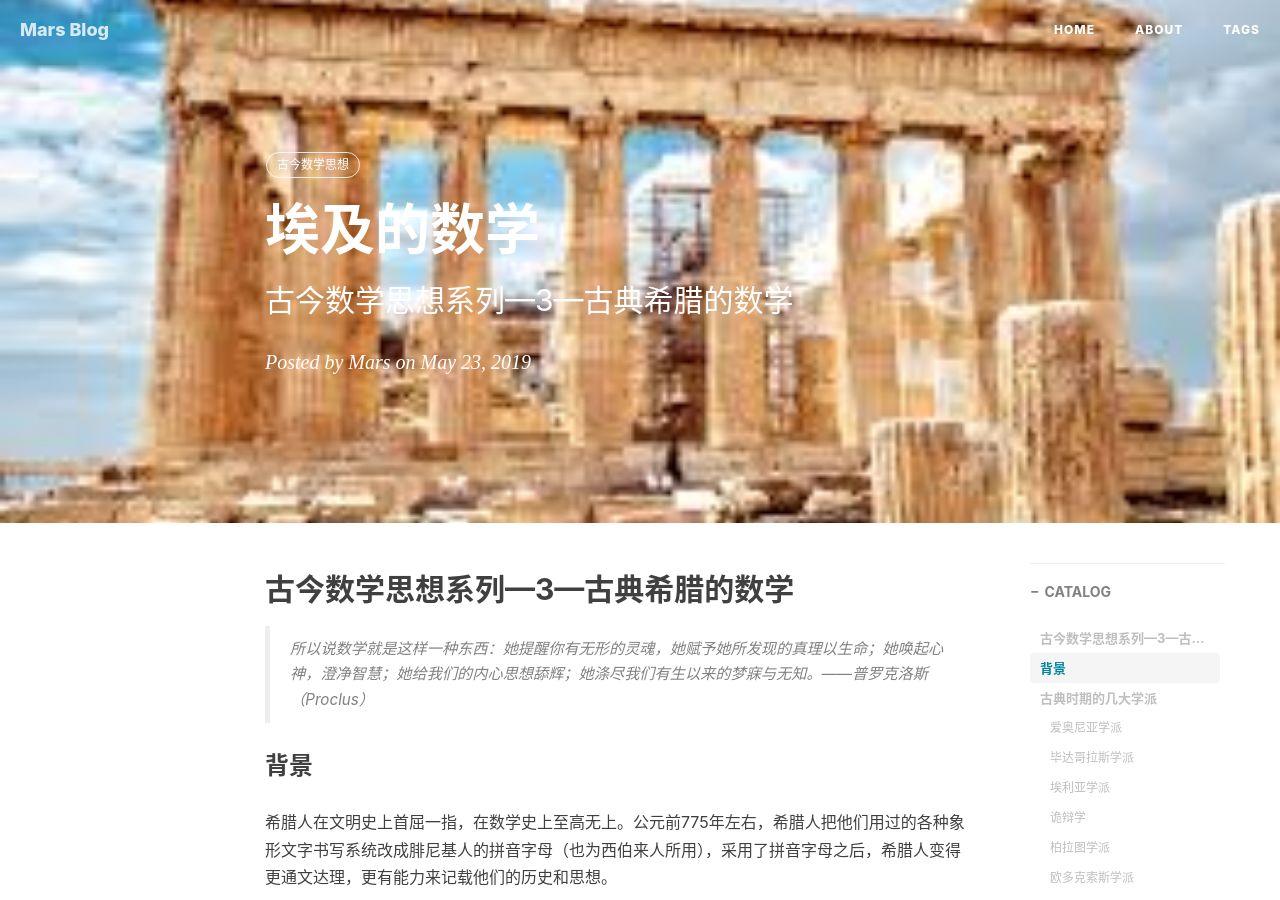
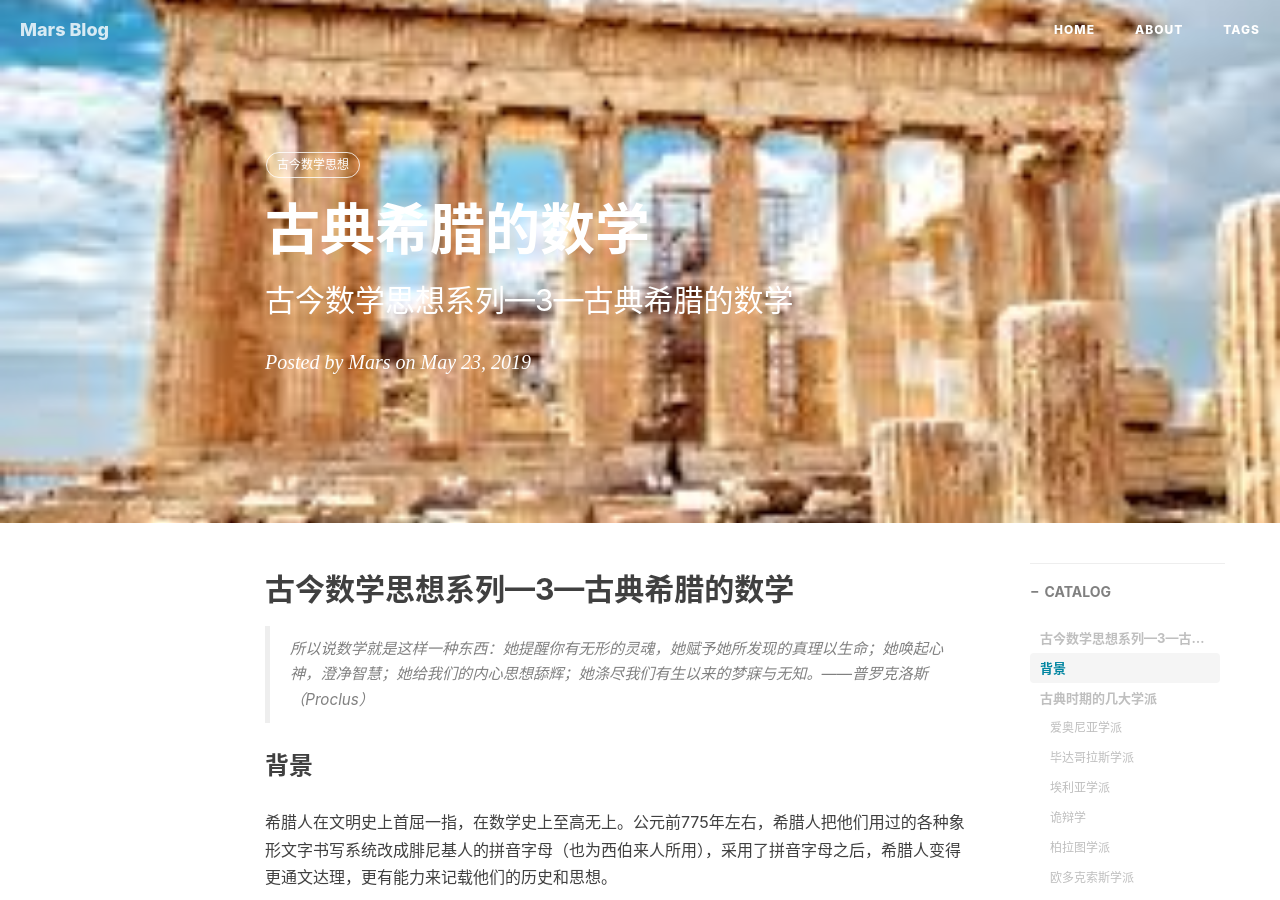
Before and after one commit to MarsX-DM/mars.github.io, a Jekyll site: the page built from _posts/2019-05-26-古今数学思想系列-3-古典希腊的数学.md, in a window 1280 px wide and 900 px high. Built offline with Jekyll 4.4.1, drawn with Linux system fonts in a browser that asks for light colours; nearby versions of some CDN libraries; comment, search, counter and statistics services are not loaded.

Commit message:
update 20190526

```diff
--- a/_posts/2019-05-26-古今数学思想系列-3-古典希腊的数学.md
+++ b/_posts/2019-05-26-古今数学思想系列-3-古典希腊的数学.md
@@ -1,6 +1,6 @@
 ---
 layout:     post
-title:      埃及的数学
+title:      古典希腊的数学
 subtitle:   古今数学思想系列—3—古典希腊的数学
 date:       2019-05-23
 author:     Mars
```
